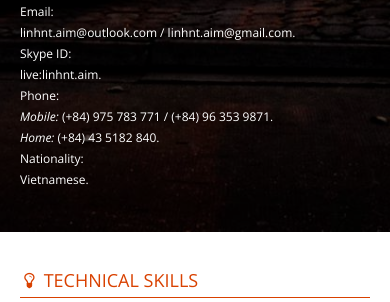
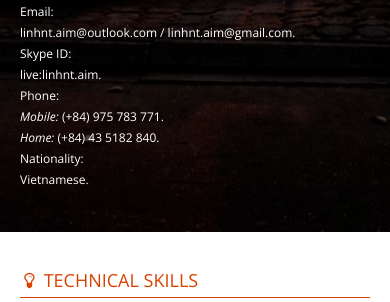
Before and after one commit to linhntaim/resume, a PHP site: page / in a window 390 px wide. Shown: the part 853-1155 px from the top of the page. Run offline with PHP 8.4, Linux system fonts and the light colour scheme; some libraries are stand-ins or nearby versions.

Commit message:
fix phone

```diff
--- a/en.php
+++ b/en.php
@@ -180,7 +180,7 @@
                             Phone:
                         </div>
                         <div class="value">
-                            <em>Mobile:</em> (+84) 975 783 771 / (+84) 96 353 9871.<br>
+                            <em>Mobile:</em> (+84) 975 783 771.<br>
                             <em>Home:</em> (+84) 43 5182 840.
                         </div>
                     </li>
--- a/vi.php
+++ b/vi.php
@@ -180,7 +180,7 @@
                             Điện thoại:
                         </div>
                         <div class="value">
-                            <em>Di động:</em> (+84) 975 783 771 / (+84) 96 353 9871.<br>
+                            <em>Di động:</em> (+84) 975 783 771.<br>
                             <em>Nhà riêng:</em> (+84) 43 5182 840.
                         </div>
                     </li>
```
